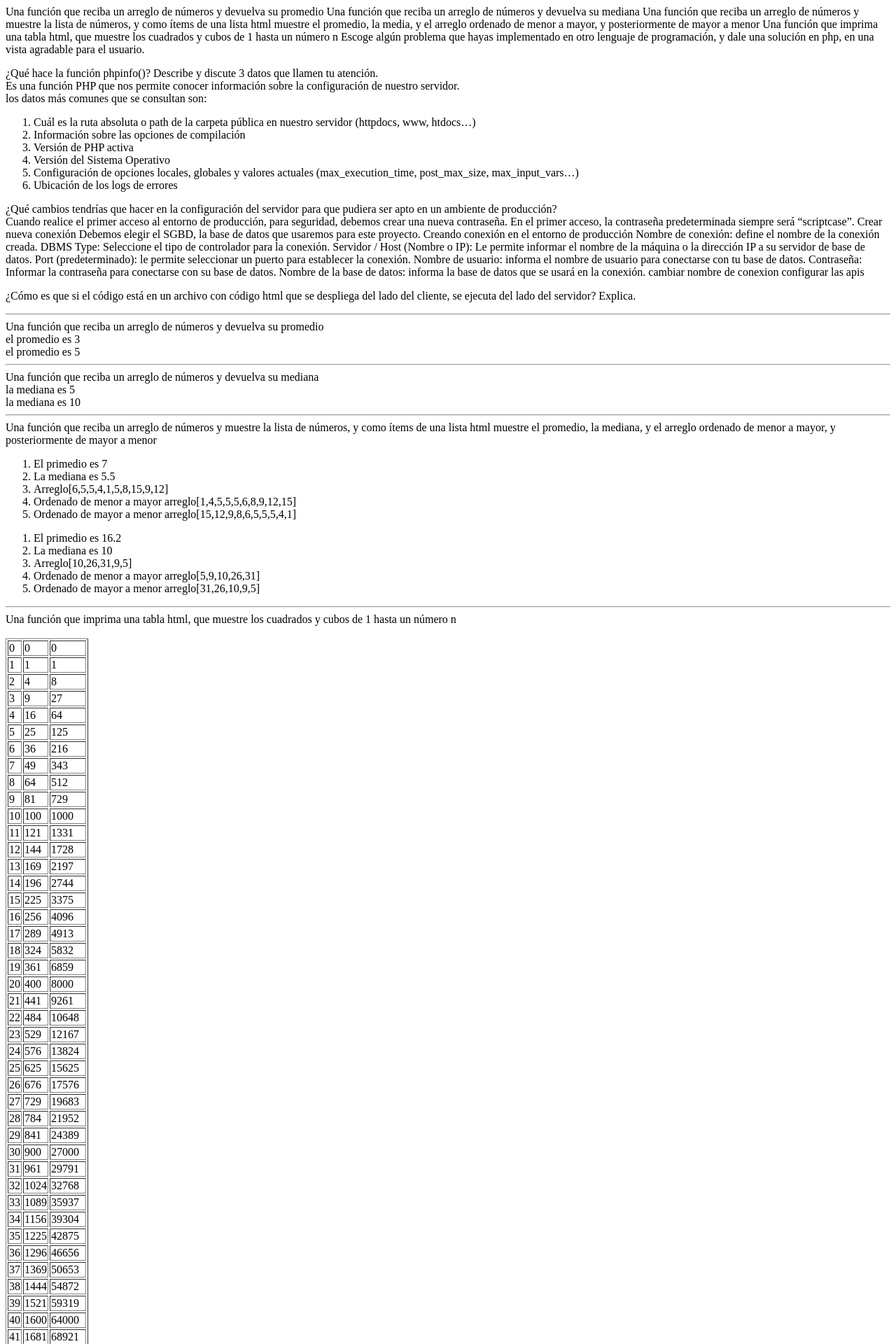
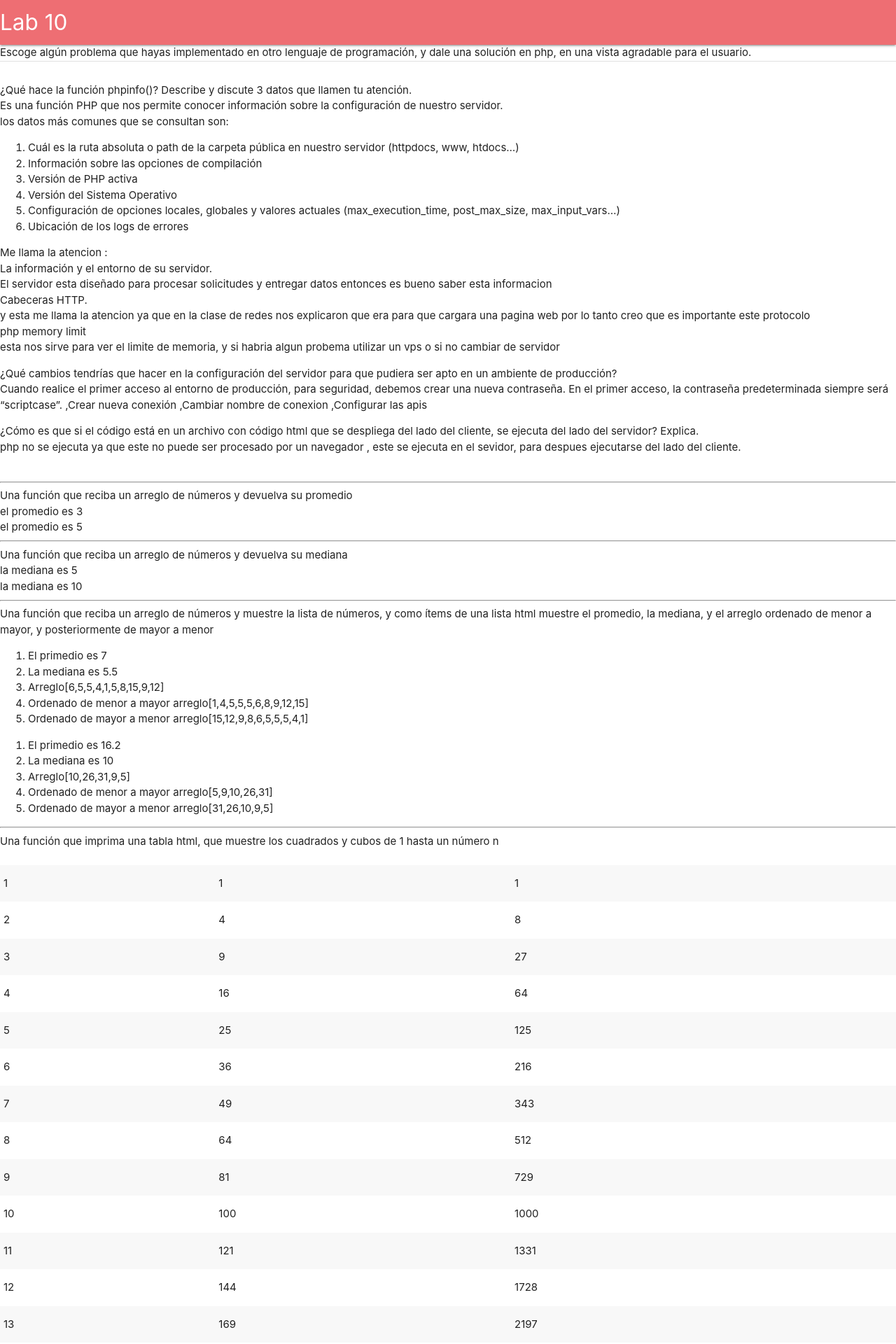
Before and after one commit to jeduardocb/DAW, a PHP site: page / in a window 1280 px wide. Shown: the top 1920 px of the page at 70% size. Run offline with PHP 8.4, Linux system fonts and the light colour scheme.

Commit message:
lab terminado 1.0

```diff
--- a/lab 9/_body.html
+++ b/lab 9/_body.html
@@ -1,11 +1,19 @@
 <body>
 
-Una función que reciba un arreglo de números y devuelva su promedio
-Una función que reciba un arreglo de números y devuelva su mediana
-Una función que reciba un arreglo de números y muestre la lista de números, y como ítems de una lista html muestre el promedio, la media, y el arreglo ordenado de menor a mayor, y posteriormente de mayor a menor
-Una función que imprima una tabla html, que muestre los cuadrados y cubos de 1 hasta un número n
+
+  <nav>
+    <div class="nav-wrapper">
+      <a href="#" class="brand-logo">Lab 10</a>
+      <ul id="nav-mobile" class="right hide-on-med-and-down">
+
+      </ul>
+    </div>
+  </nav>
+
 Escoge algún problema que hayas implementado en otro lenguaje de programación, y dale una solución en php, en una vista agradable para el usuario.
-	<div id="preguntas">
+  <div class="divider"></div>
+  	<div class="section"id="preguntas">
+
 		<p>
 			¿Qué hace la función phpinfo()? Describe y discute 3 datos que llamen tu atención.
 
@@ -22,48 +30,42 @@
 			  <li>Configuración de opciones locales, globales y valores actuales (max_execution_time, post_max_size, max_input_vars…)</li>
 			  <li>Ubicación de los logs de errores</li>
 			</ol>
+			<p>Me llama la atencion :
+				<br>
+				La información y el entorno de su servidor.
+				<br>
+				El servidor esta diseñado para procesar solicitudes y entregar datos entonces es bueno saber esta informacion
+				<br>
+				Cabeceras HTTP.
+				<br>
+				y esta me llama la atencion ya que en la clase de redes nos explicaron que era para que cargara una pagina web por lo tanto creo que es importante este protocolo
 
+				<br>
+				php memory limit
+				<br>
+				esta nos sirve para ver el limite de memoria, y si habria algun probema utilizar un vps o si no cambiar de servidor
 
-
-
-
-
+			</p>
 		</p>
-
 
 		<p>
 			¿Qué cambios tendrías que hacer en la configuración del servidor para que pudiera ser apto en un ambiente de producción?
 			<br>
 			Cuando realice el primer acceso al entorno de producción, para seguridad, debemos crear una nueva contraseña.
-
 			En el primer acceso, la contraseña predeterminada siempre será “scriptcase”.
-			Crear nueva conexión
-			Debemos elegir el SGBD, la base de datos que usaremos para este proyecto.
-
-			Creando conexión en el entorno de producción
-
-			Nombre de conexión: define el nombre de la conexión creada.
-			DBMS Type: Seleccione el tipo de controlador para la conexión.
-			Servidor / Host (Nombre o IP): Le permite informar el nombre de la máquina o la dirección IP a su servidor de base de datos.
-			Port (predeterminado): le permite seleccionar un puerto para establecer la conexión.
-			Nombre de usuario: informa el nombre de usuario para conectarse con tu base de datos.
-			Contraseña: Informar la contraseña para conectarse con su base de datos.
-			Nombre de la base de datos: informa la base de datos que se usará en la conexión.
-
-			cambiar nombre de conexion
-
-			configurar las apis
+			,Crear nueva conexión
+			,Cambiar nombre de conexion
+			,Configurar las apis
 		</p>
 
 		<p>
 		¿Cómo es que si el código está en un archivo con código html que se despliega del lado del cliente, se ejecuta del lado del servidor? Explica.
 		<br>
-
+		php no se ejecuta ya que este no puede ser procesado por un navegador , este se ejecuta en el sevidor, para despues ejecutarse del lado del cliente.
 
 
 		</p>
+		</div>
 	</div>
 
-
-
 </body>
--- a/lab 9/_footer.html
+++ b/lab 9/_footer.html
@@ -1,6 +1,29 @@
+
+
 
         <footer class="page-footer" >
-          <p>Jose Eduardo Cadena Bernal </p>
+          <div class="container">
+            <div class="row">
+              <div class="col l6 s12">
+                <h5 class="white-text"><a name="informacion"> Desarrollo de aplicaciones Web y Base de Datos</a></h5>
+                <p class="grey-text text-lighten-4">Jose Eduardo Cadena Bernal <br>
+                  Tecnologico de Monterrey
+                </p>
+              </div>
+              <div class="col l4 offset-l2 s12">
+                <h5 class="white-text">Contacto</h5>
+                <ul>
+                  <li><a class="grey-text text-lighten-3" href="mailto:A01704641@itesm.mx">Correo electronico</a></li>
+                </ul>
+              </div>
+            </div>
+          </div>
+          <div class="footer-copyright">
+            <div class="container">
+            © 2020 Copyright Text
+
+            </div>
+          </div>
         </footer>
 
 </html>
--- a/lab 9/_header.html
+++ b/lab 9/_header.html
@@ -3,5 +3,11 @@
 <head>
 	<title>Laboratorio 9</title>
 
+    <!-- Compiled and minified CSS -->
+    <link rel="stylesheet" href="https://cdnjs.cloudflare.com/ajax/libs/materialize/1.0.0/css/materialize.min.css">
+
+    <!-- Compiled and minified JavaScript -->
+    <script src="https://cdnjs.cloudflare.com/ajax/libs/materialize/1.0.0/js/materialize.min.js"></script>
+
 
 </head>
--- a/lab 9/index.php
+++ b/lab 9/index.php
@@ -102,8 +102,8 @@
 
 	function Generar_Tabla($numero){
 		$bandera=1;
-		echo "<table border=1>";
-		for($i=0; $i<$numero; $i++){
+		echo "<table border=1 class='striped' >";
+		for($i=1; $i<$numero; $i++){
 			 echo "<tr>";
 			    echo "<td>".$i."</td>";
 
@@ -114,12 +114,12 @@
 			  echo "</tr>";
 
 	     }
-	     echo "</table>";
+	     echo "</table> <br>";
 
 	}
 
 	echo "Una función que imprima una tabla html, que muestre los cuadrados y cubos de 1 hasta un número n<br><br>";
-	Generar_Tabla(100);
+	Generar_Tabla(15);
 	Generar_Tabla(5);
 
 
```
